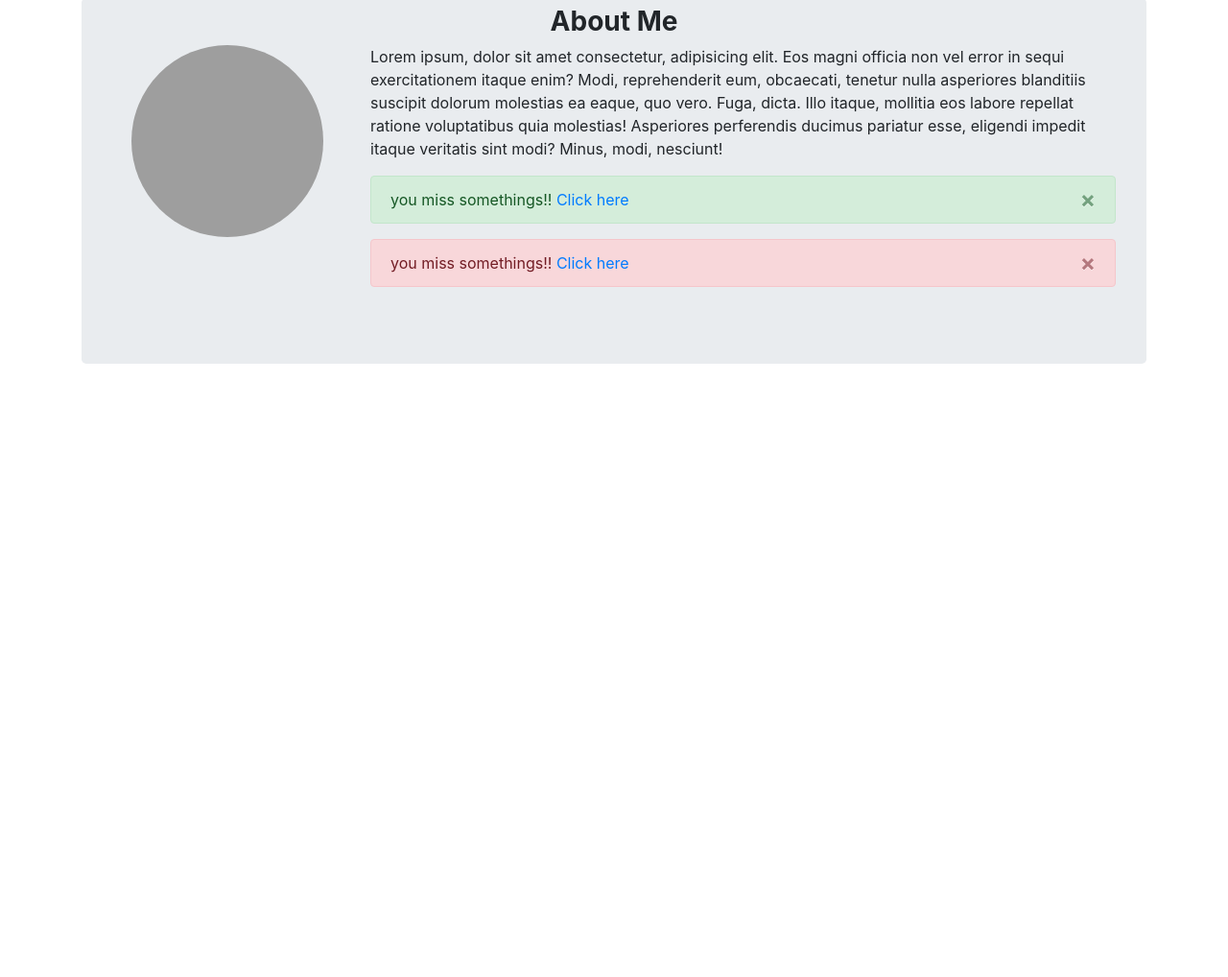
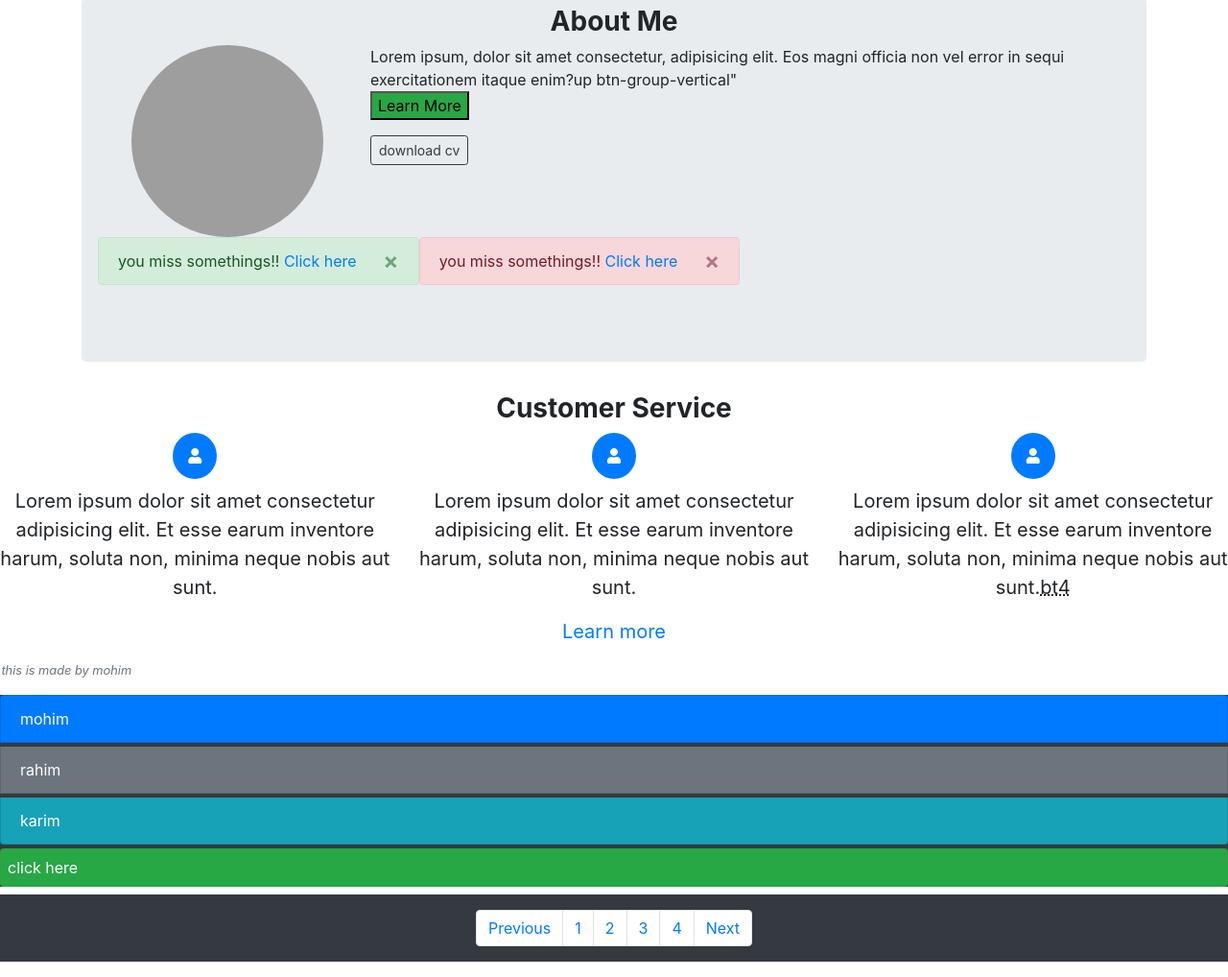
Before and after one commit to mohim-uddin/Bootstrap4-project, a plain HTML site: page index.html in a window 1280 px wide. Shown: the part 388-1406 px from the top of the page at 96% size. Before the commit the page ends 800 px from the top, so only its background shows below. Drawn offline with nearby package versions, Linux system fonts and the light colour scheme; grey boxes are pictures that could not be loaded.

Commit message:
Blockquote button collaps pagination list

```diff
--- a/index.html
+++ b/index.html
@@ -57,7 +57,13 @@
 							<img class="img-fluid rounded-circle" style="width:200px; height:200px;" src="https://images.unsplash.com/photo-1503023345310-bd7c1de61c7d?ixlib=rb-1.2.1&ixid=eyJhcHBfaWQiOjEyMDd9&w=1000&q=80" alt="">
 						</div>
 						<div class="col-lg-9">
-							<p>Lorem ipsum, dolor sit amet consectetur, adipisicing elit. Eos magni officia non vel error in sequi exercitationem itaque enim? Modi, reprehenderit eum, obcaecati, tenetur nulla asperiores blanditiis suscipit dolorum molestias ea eaque, quo vero. Fuga, dicta. Illo itaque, mollitia eos labore repellat ratione voluptatibus quia molestias! Asperiores perferendis ducimus pariatur esse, eligendi impedit itaque veritatis sint modi? Minus, modi, nesciunt!</p>
+							<span>Lorem ipsum, dolor sit amet consectetur, adipisicing elit. Eos magni officia non vel error in sequi exercitationem itaque enim?up btn-group-vertical"</span>
+								 	<button class="d-block bg-success mb-3" data-toggle="collapse" data-target="#demo">Learn More</button>
+									<div id="demo" class="collapse">
+									Lorem ipsum dolor, sit amet consectetur adipisicing elit. Odio quasi enim sapiente nam eius quidem, blanditiis rem dolorem porro? Impedit.
+									</div>
+							    <button class="btn btn-outline-dark btn-sm mb-2">download cv</button>
+							</div>
 							<div class="alert alert-success alert-dismissible">
 								you miss somethings!!
 								<a href="#">Click here</a>
@@ -74,9 +80,59 @@
 				</div>
 			</div>
 			<!-- End about section -->
+			<!-- start customer service section -->
+			<div class="cusotmre-service">
+				<div class="title">
+					<h3 class="text-center font-weight-bold">Customer Service</h3>
+				</div>
+				<div class="row">
+					<div class="col-lg-4 text-center">
+						<i class="mb-2 p-3 fa-1x bg-primary text-white rounded-circle fas fa-user"></i>
+						<blockquote class="blockquote">
+							<p>Lorem ipsum dolor sit amet consectetur adipisicing elit. Et esse earum inventore harum, soluta non, minima neque nobis aut sunt.</p>
+						</blockquote>
+					</div>
+					<div class="col-lg-4 text-center">
+						<i class="mb-2 p-3 fa-1x bg-primary text-white rounded-circle fas fa-user"></i>
+						<blockquote class="blockquote">
+							<p>Lorem ipsum dolor sit amet consectetur adipisicing elit. Et esse earum inventore harum, soluta non, minima neque nobis aut sunt.</p>
+							    <a href="#demo" data-toggle="collapse">Learn more</a>
 
+								<div id="demo" class="collapse">
+								  Lorem ipsum dolor sit amet consectetur adipisicing elit. Rem dicta id, porro nulla incidunt dolores dignissimos enim neque soluta maxime error odio, at totam, hic reprehenderit impedit, distinctio? Cum, quis quibusdam voluptatum facilis nostrum officia neque facere modi nemo nam ea quae eaque. Illo dolores officiis doloribus consequatur autem nemo vitae, animi consectetur repellendus tenetur, quidem ullam odio doloremque magnam!
+								</div>
+						</blockquote>
+					</div>
+					<div class="col-lg-4 text-center">
+						<i class="mb-2 p-3 fa-1x bg-primary text-white rounded-circle fas fa-user"></i>
+						<blockquote class="blockquote">
+							<p>Lorem ipsum dolor sit amet consectetur adipisicing elit. Et esse earum inventore harum, soluta non, minima neque nobis aut sunt.<abbr title="this is bootstrap">bt4 </abbr></p>
+						</blockquote>
+					</div>
+					<footer class="blockquote-footer text-center"><cite>this is made by mohim</cite></footer>
+				</div>
+			</div>
+			<!-- End custorm service section -->
+			<!-- Start Student list section -->
+			<div class="list-section bg-dark mt-3">
+				<ul class="list-group">
+					<li class="list-group-item bg-primary text-white">mohim</li>
+					<li class="list-group-item bg-secondary text-white mt-1">rahim</li>
+					<li class="list-group-item bg-info text-white mt-1">karim</li>
+				</ul>
+				<a href="#" class="list-group list-group-item-action bg-success text-white p-2 mt-1">click here</a>
+			</div>
+			<!-- End student list section -->
 		</main>
-		<footer>
+		<footer class="bg-dark mt-2">
+			<ul class="pagination p-3 justify-content-center">
+				<li class="page-item"><a class="page-link" href="#">Previous</a></li>
+				<li class="page-item"><a class="page-link" href="#">1</a></li>
+				<li class="page-item"><a class="page-link" href="#">2</a></li>
+				<li class="page-item"><a class="page-link" href="#">3</a></li>
+				<li class="page-item"><a class="page-link" href="#">4</a></li>
+				<li class="page-item"><a class="page-link" href="#">Next</a></li>
+			</ul>
 
 		</footer>
 	</div>
```
